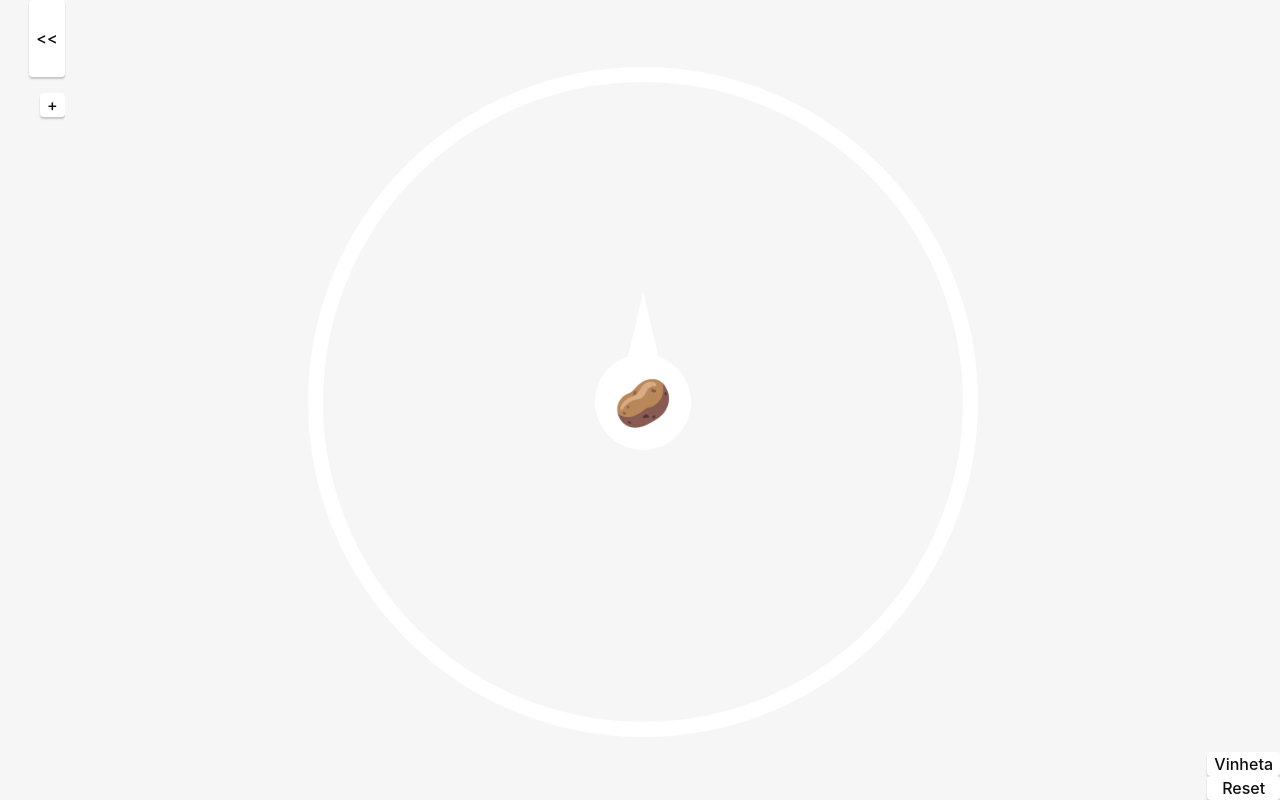
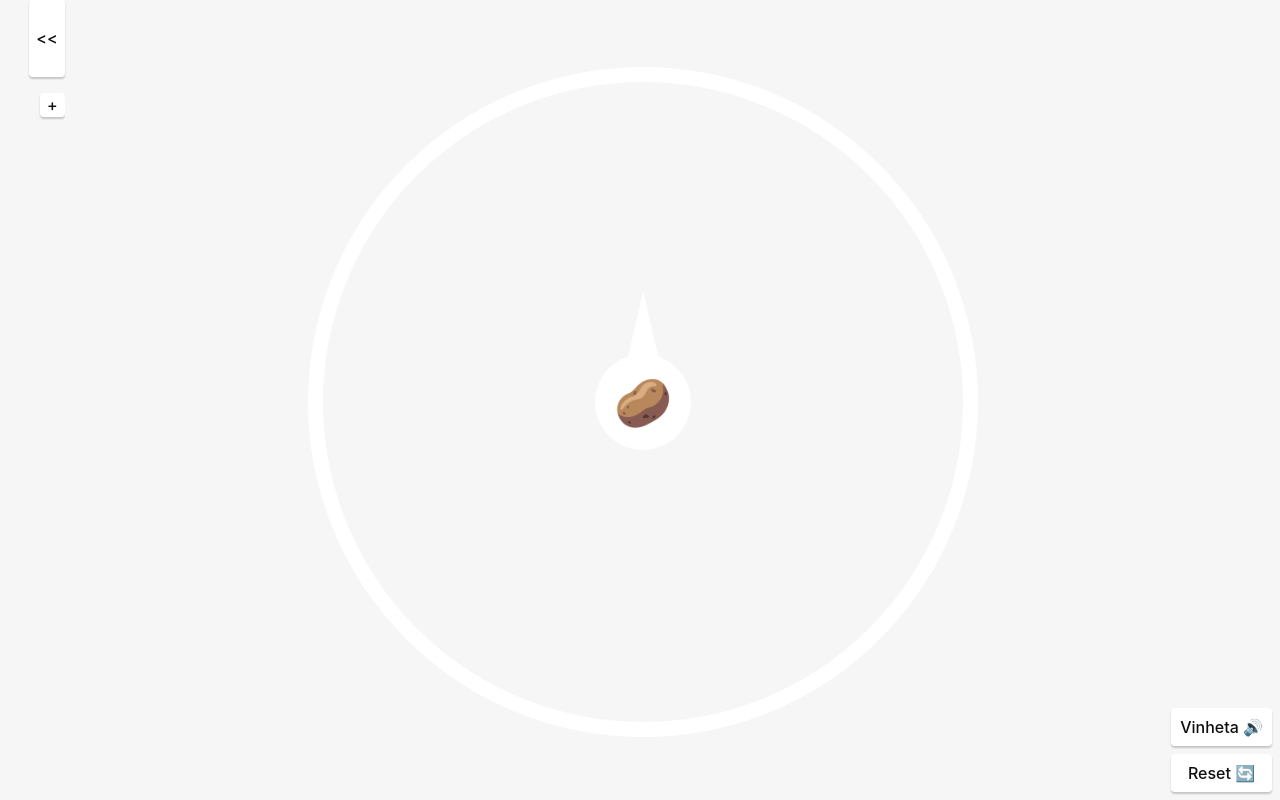
Before and after one commit to MComp413/solanum, a Svelte app in the folder solanum/: page / in a window 1280 px wide. Built offline with nearby package versions, Linux system fonts and the light colour scheme.

Commit message:
Estilização de menu

```diff
--- a/solanum/src/App.svelte
+++ b/solanum/src/App.svelte
@@ -70,14 +70,14 @@
     />
   {/key}
   <div class="controls">
-    <button on:click={() => playWaitingTrack()}> Vinheta </button>
+    <button on:click={() => playWaitingTrack()}> Vinheta 🔊 </button>
     <button class="reset" on:click={() => (wheelReset = !wheelReset)}>
-      Reset
+      Reset 🔄️
     </button>
   </div>
 </main>
 
-<style>
+<style lang="scss">
   .container {
     padding: 0;
     height: 100%;
@@ -94,7 +94,13 @@
     position: fixed;
     display: flex;
     flex-direction: column;
+    row-gap: 0.5rem;
     bottom: 0;
     right: 0;
+    padding: 0.5rem;
+
+    button {
+      padding: 0.5rem;
+    }
   }
 </style>
```
